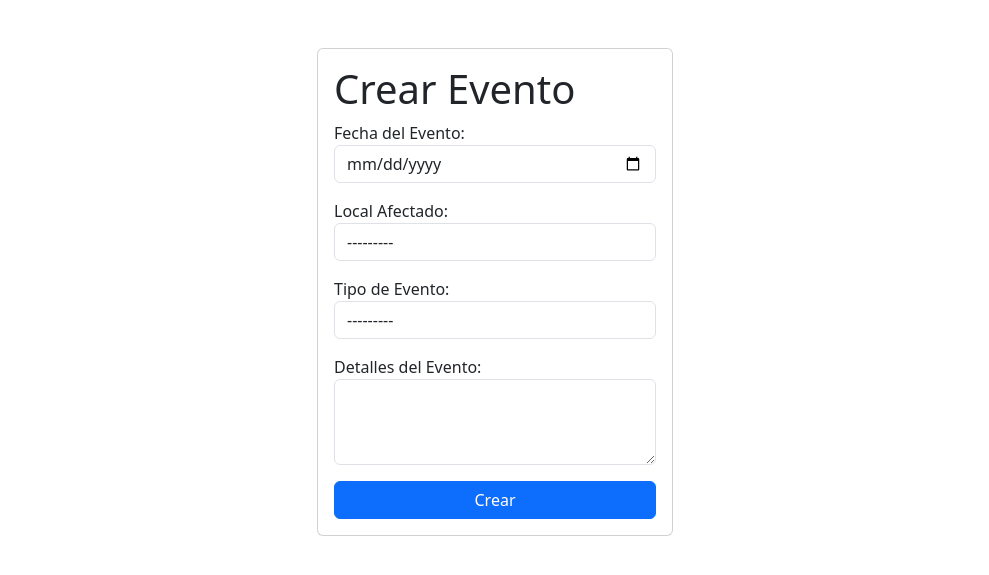
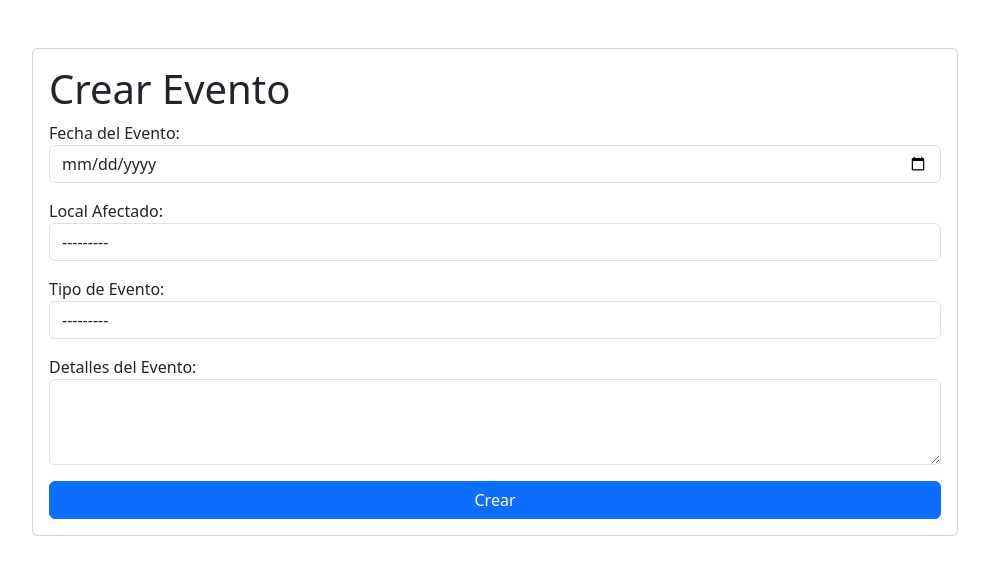
Before and after one commit to Noemi854/bitacora-django-crud, a Django app: page /eventos/crear/ in a window 1280 px wide. Shown: the part 72-647 px from the top of the page, without its empty margins (145-1134 px from the left). Run offline with Django 5.2, Linux system fonts and the light colour scheme; the visitor is signed in with stand-in values (Sample User, id 1).

Commit message:
cambios de clase card en eventos

```diff
--- a/eventos/templates/crear_evento.html
+++ b/eventos/templates/crear_evento.html
@@ -2,7 +2,7 @@
 
 <main class="container">
   <div class="row">
-    <div class="col-md-4 offset-md-4 mt-5">
+    <div class="col-md-10 offset-md-1 mt-5">
       <form action="/eventos/crear/" method="post" class="card card-body">
         {{error}}
         <h1>Crear Evento</h1>
--- a/eventos/templates/evento_detalle.html
+++ b/eventos/templates/evento_detalle.html
@@ -2,7 +2,7 @@
 
 <main class="container">
   <div class="row">
-    <div class="col-md-4 offset-md-4 mt-5">
+    <div class="col-md-10 offset-md-1 mt-5">
       <div class="card">
         <div class="card-body">
           <h1 class="card-title">Detalle del Evento</h1>
--- a/eventos/templates/eventos.html
+++ b/eventos/templates/eventos.html
@@ -3,7 +3,7 @@
 
 <main class="container">
   <div class="row">
-    <div class="col-md-6 offset-md-3">
+    <div class="col-md-10 offset-md-1">
       <h1 class="text-center display-3 py-5">Eventos</h1>
       <ul class="list-group">
         {% for evento in lista_evento %}
```
